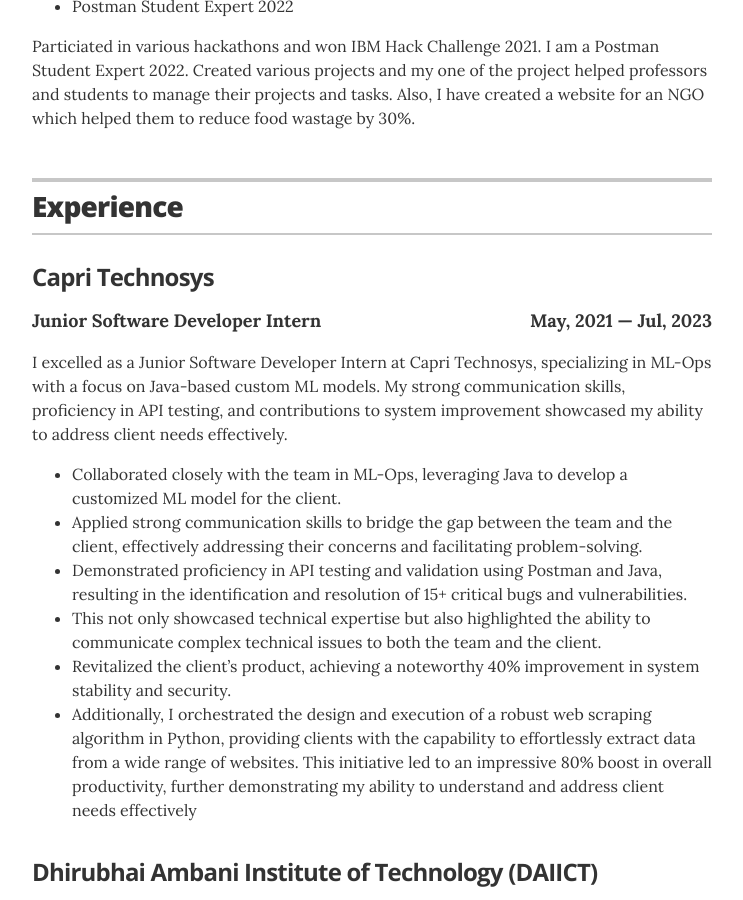
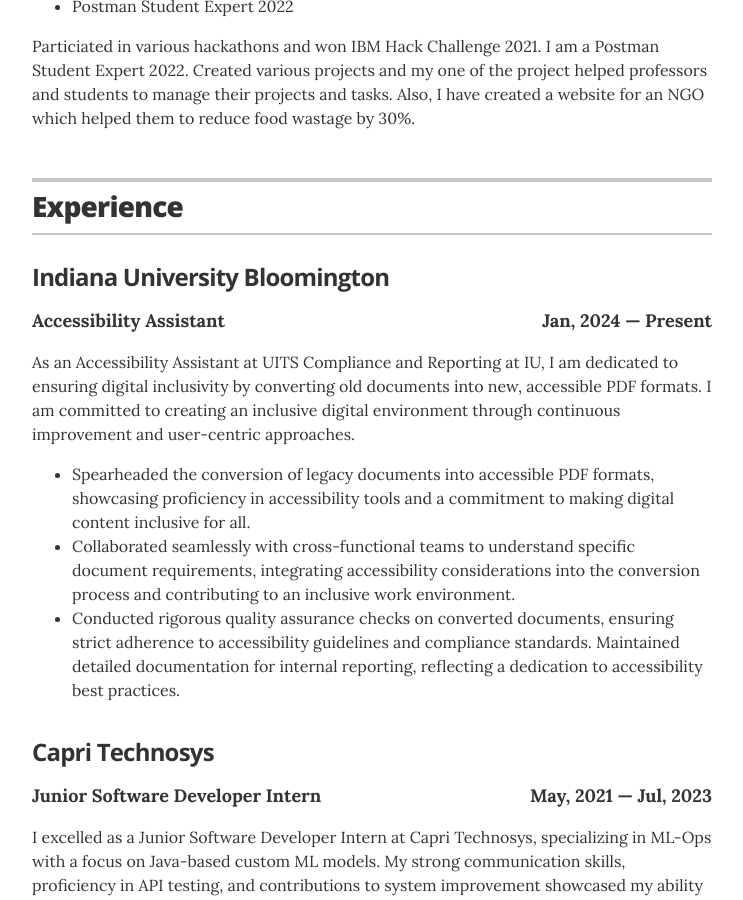
Before and after one commit to nisarg0606/nisarg0606.github.io, a Jekyll site: the page built from index.html, in a window 1280 px wide and 900 px high, scrolled down 1531 px. Shown: the whole window, without its empty margins (268-1011 px from the left). Built offline with Jekyll 4.4.1, drawn with Linux system fonts in a browser that asks for light colours.

Commit message:
added latest job experience

```diff
--- a/_data/experience.yml
+++ b/_data/experience.yml
@@ -1,16 +1,25 @@
 # Jobs
+# part-time Student coordinator
+- company: Indiana University Bloomington
+  department: UITS Compliance and Reporting
+  position: Accessibility Assistant
+  duration: Jan, 2024 &mdash; Present
+  summary: As an Accessibility Assistant at UITS Compliance and Reporting at IU, I am dedicated to ensuring digital inclusivity by converting old documents into new, accessible PDF formats. I am committed to creating an inclusive digital environment through continuous improvement and user-centric approaches. <ul class="resume-item-list"><li>Spearheaded the conversion of legacy documents into accessible PDF formats, showcasing proficiency in accessibility tools and a commitment to making digital content inclusive for all.</li><li>Collaborated seamlessly with cross-functional teams to understand specific document requirements, integrating accessibility considerations into the conversion process and contributing to an inclusive work environment.</li><li>Conducted rigorous quality assurance checks on converted documents, ensuring strict adherence to accessibility guidelines and compliance standards. Maintained detailed documentation for internal reporting, reflecting a dedication to accessibility best practices.</li></ul>
+
+# Software Engineer
 - company: Capri Technosys
   position: Junior Software Developer Intern
   duration: May, 2021 &mdash; Jul, 2023
   summary: I excelled as a Junior Software Developer Intern at Capri Technosys, specializing in ML-Ops with a focus on Java-based custom ML models. My strong communication skills, proficiency in API testing, and contributions to system improvement showcased my ability to address client needs effectively. <ul class="resume-item-list"><li>Collaborated closely with the team in ML-Ops, leveraging Java to develop a customized ML model for the client.</li><li>Applied strong communication skills to bridge the gap between the team and the client, effectively addressing their concerns and facilitating problem-solving.</li><li>Demonstrated proficiency in API testing and validation using Postman and Java, resulting in the identification and resolution of 15+ critical bugs and vulnerabilities.</li><li>This not only showcased technical expertise but also highlighted the ability to communicate complex technical issues to both the team and the client.</li><li>Revitalized the client’s product, achieving a noteworthy 40% improvement in system stability and security.</li><li>Additionally, I orchestrated the design and execution of a robust web scraping algorithm in Python, providing clients with the capability to effortlessly extract data from a wide range of websites. This initiative led to an impressive 80% boost in overall productivity, further demonstrating my ability to understand and address client needs effectively</li></ul>
 
+# Research Intern
 - company: Dhirubhai Ambani Institute of Technology (DAIICT)
   position: Research Intern
   duration:  Nov, 2022 &mdash; June, 2023
   summary: As a Research Intern at DAIICT, I skillfully acquired and managed a 1.5 million-tweet dataset, applied advanced text preprocessing, BERT embeddings, and topic modeling for sentiment analysis on inflation, while actively contributing to team efforts and model finetuning. <ul><li>Orchestrated acquisition of a 1.5 million-tweet dataset using Twitter API and Selenium, optimizing storage in MongoDB with a tailored schema for efficient retrieval and analysis, showcasing proficiency in data collection and management.</li><li>Applied advanced text preprocessing to a comprehensive dataset, leveraged BERT embeddings to analyze nuanced public sentiment on inflation, and aligned methodologies with referenced NLP research, showcasing expertise in sophisticated language processing techniques.</li><li>Executed precise topic modeling with the BERTopic library, extracted inflation-related tweets from the extensive dataset, and improved sentiment analysis accuracy through meticulous manual annotation and strategic hyperparameter tuning.</li><li>Demonstrated strong teamwork, annotated 300 tweets, contributed to model finetuning, and offered nuanced insights on public expectations.</li></ul>
 
 
-# Communications Coordinator
+# Faculty
 - company: Royal Technosoft Pvt. Ltd.
   position: Tutor
   duration:   July, 2021  &mdash; Sept, 2022
```
